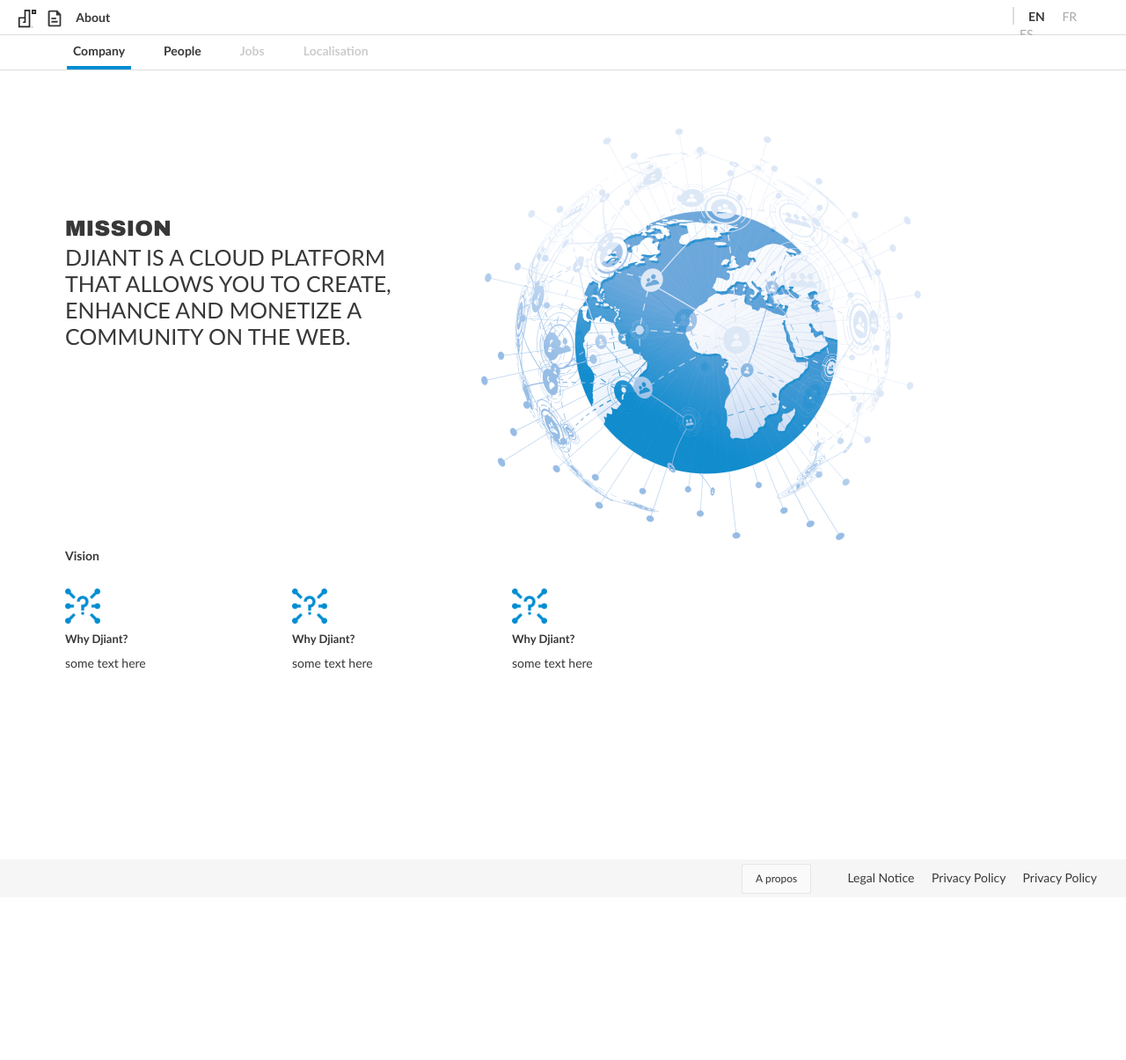
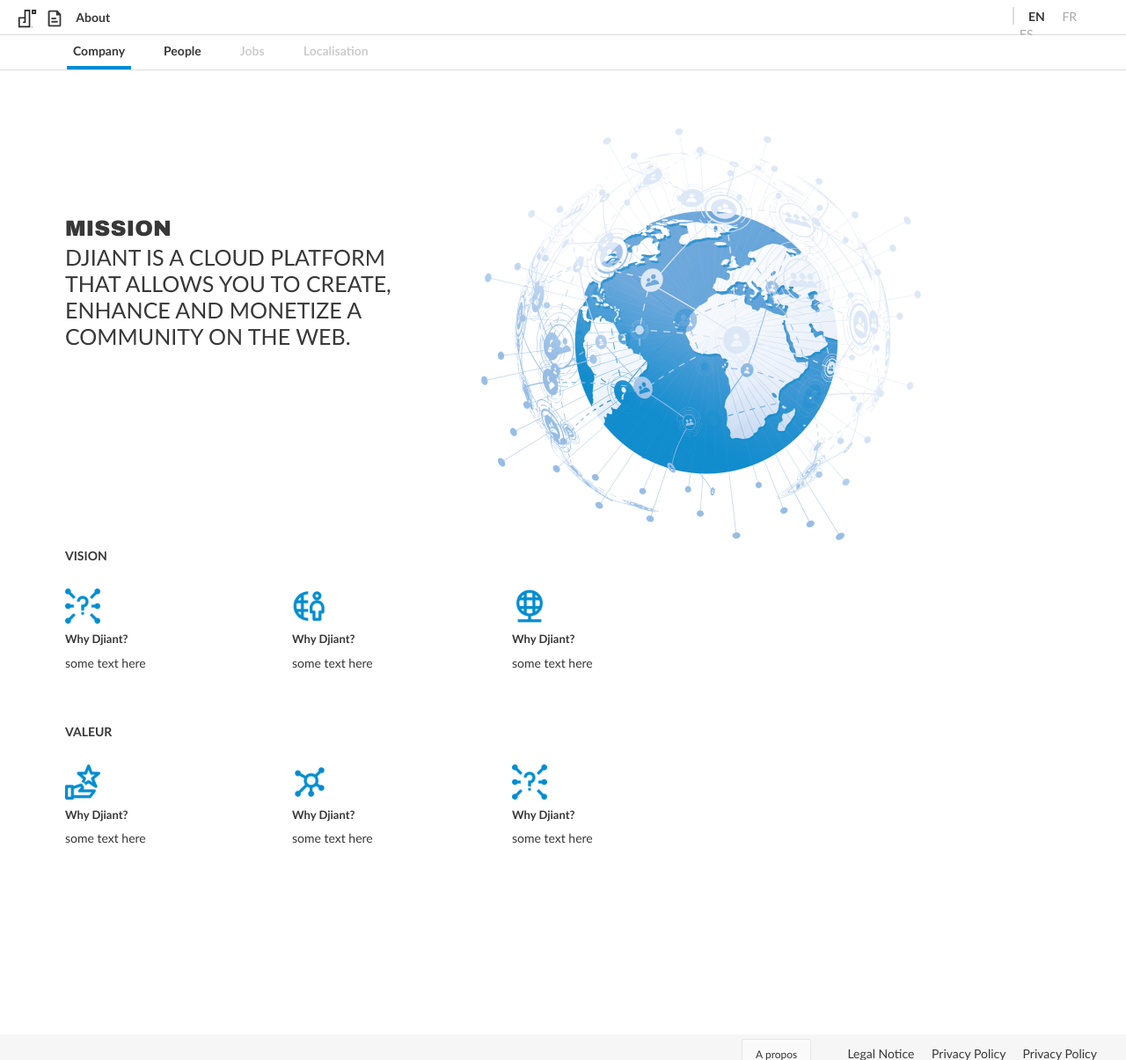
Before and after one commit to Lamiaselm/About-Djiant, a PHP site: page / in a window 1280 px wide. Shown: the top 1205 px of the page at 88% size. Before the commit the page ends 1016 px from the top, so only its background shows below. Run offline with PHP 8.4, Linux system fonts and the light colour scheme; some libraries are stand-ins or nearby versions.

Commit message:
company page done v1 no text

```diff
--- a/index.php
+++ b/index.php
@@ -17,14 +17,33 @@
 				</div>
 			</div>
 			<div class="row">
-			<h4 style="margin-bottom:30px;">Vision</h4>
+			<h4 style="margin-bottom:30px;">VISION</h4>
 			<div class="djiant-col-md-3"style="padding-left:0px;">
 			<img src="assets/image/icon 1.png" alt="discover" style="width:40px;" >
 			<h5>Why Djiant?</h5>
 			<p>some text here</p>
 			</div>
 			<div class="djiant-col-md-3">
-			<img src="assets/image/icon 1.png" alt="discover" style="width:40px;" >
+			<img src="assets/image/icon 2.png" alt="discover" style="width:40px;" >
+			<h5>Why Djiant?</h5>
+			<p>some text here</p>
+			</div>
+			<div class="djiant-col-md-3">
+			<img src="assets/image/icon 3.png" alt="discover" style="width:40px;" >
+			<h5>Why Djiant?</h5>
+			<p>some text here</p>
+			</div>
+			</div>
+
+			<div class="row" style="margin-top:50px;">
+			<h4 style="margin-bottom:30px;">VALEUR</h4>
+			<div class="djiant-col-md-3"style="padding-left:0px;">
+			<img src="assets/image/icon 4.png" alt="discover" style="width:40px;" >
+			<h5>Why Djiant?</h5>
+			<p>some text here</p>
+			</div>
+			<div class="djiant-col-md-3">
+			<img src="assets/image/icon 5.png" alt="discover" style="width:40px;" >
 			<h5>Why Djiant?</h5>
 			<p>some text here</p>
 			</div>
```
